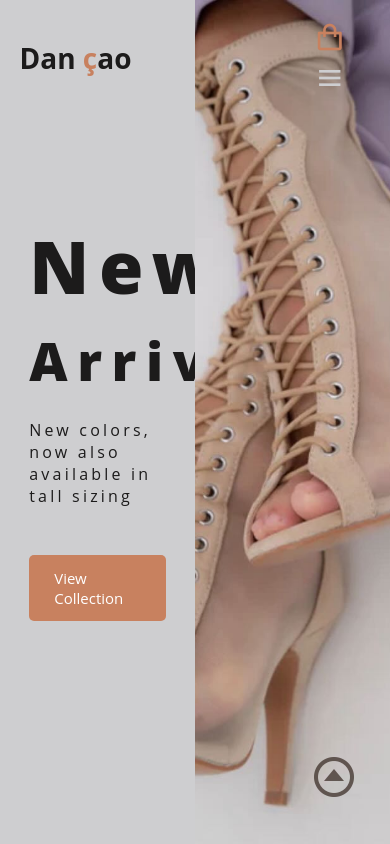
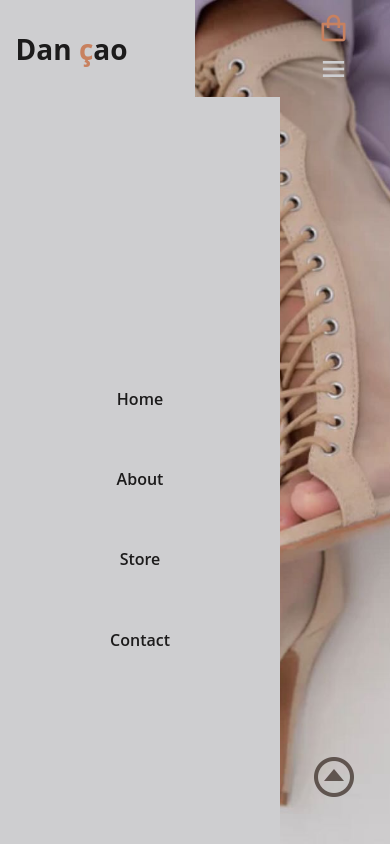
Before and after one commit to remote-webcreation/Web-Shop, a plain HTML site: page index.html in a window 390 px wide. Shown: the top 844 px of the page. Drawn offline with nearby package versions, Linux system fonts and the light colour scheme.

Commit message:
added sidebar styling

```diff
--- a/style.css
+++ b/style.css
@@ -723,16 +723,45 @@ footer {
 
 @media (max-width: 670px) {
     header {
-        padding: 1rem 5%;
+        /* padding: 1rem 5%;  */
         .navlist {
-            display: none;
+            position: absolute;
+            top: 100%;
+            left: 0;
+            width: 17.5rem;
+            height: 100vh;
+            background-color: var(--secondary-color);
+            display: flex;
+            flex-direction: column;
+            align-items: center;
+            padding: 9.375rem 1.875rem;
+            transition: all .45s ease;
+            color: var(--textcolor);
+            a {
+                display: block;
+                margin: 1.2rem 0;
+            }
+        }
+        .header-icon {
+            display: inline-flex;
         }
         .bx.bx-shopping-bag {
             background-color: rgba(0, 0, 0, 0);
             color: var(--accent-color);
         }
+    }
 
+    header.sticky {
+        padding: 1rem 5%;
+        /* .navlist {
+            display: none;
+        } */
+        .bx.bx-shopping-bag {
+            background-color: rgba(0, 0, 0, 0);
+            color: var(--accent-color);
+        }
     }
+
     #menu-icon {
         display: block;
     }
```
